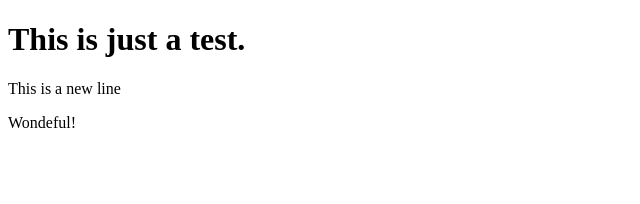
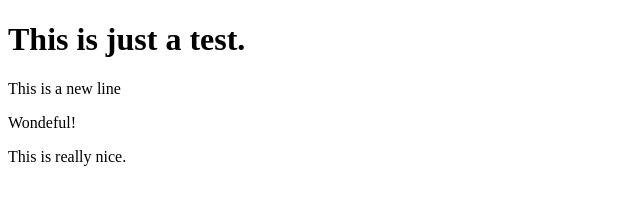
Before and after one commit to cfvbaibai/plain, a plain HTML site: page index.html in a window 1280 px wide. Shown: the whole page, without its empty margins (0-640 px from the left). Drawn offline with Linux system fonts and the light colour scheme.

Commit message:
Add a new paragraph

```diff
--- a/index.html
+++ b/index.html
@@ -4,5 +4,6 @@
 <h1>This is just a test.</h1>
 <p>This is a new line</p>
 <p>Wondeful!</p>
+<p>This is really nice.</p>
 </body>
 </html>
```
